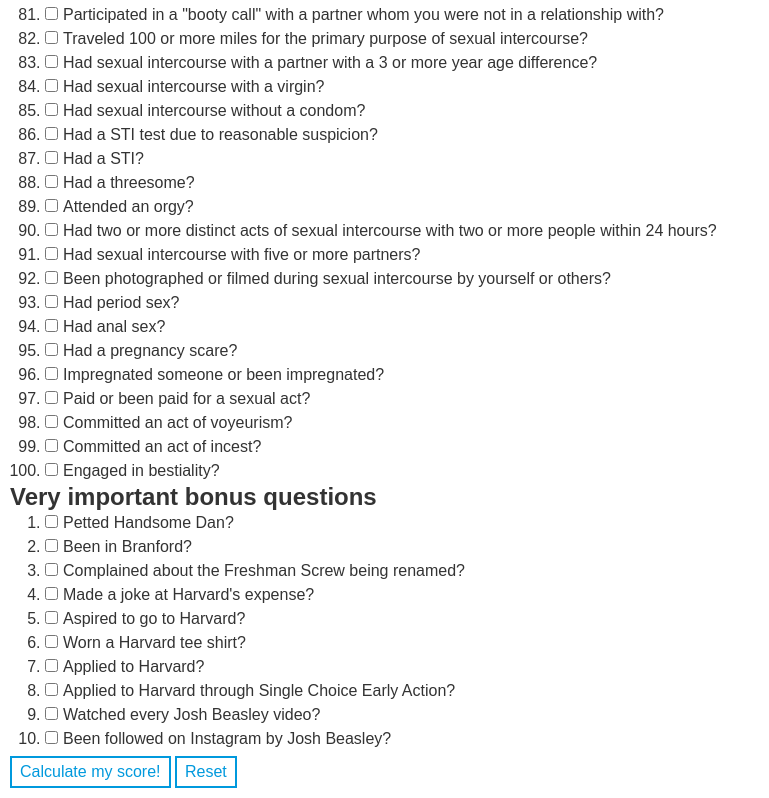
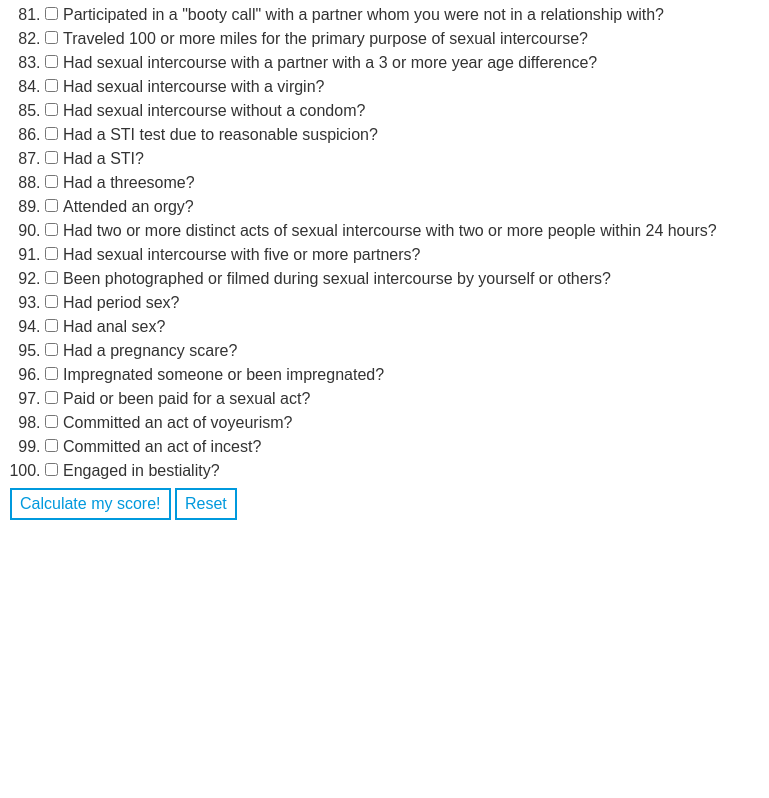
Before and after one commit to yalepuritytest/yalepuritytest.github.io, a plain HTML site: page index.html in a window 1280 px wide. Shown: the part 2000-2798 px from the top of the page, without its empty margins (0-769 px from the left). After the commit the page ends 2530 px from the top, so only its background shows below. Drawn offline with Linux system fonts and the light colour scheme; a web font is replaced by a local one.

Commit message:
Remove bonus questions

```diff
--- a/index.html
+++ b/index.html
@@ -10,8 +10,6 @@
         <div id="test" class="shown">
             <p>Caution: This is not a bucket list. Completion of all items on this test will likely result in death.</p>
             <ol id="list"></ol>
-            <h2>Very important bonus questions</h2>
-            <ol id="bonus"></ol>
             <button id="submit">Calculate my score!</button>
             <button id="reset">Reset</button>
         </div>
--- a/scripts.js
+++ b/scripts.js
@@ -45,18 +45,6 @@ const questions = [
     'Had period sex', 'Had anal sex', 'Had a pregnancy scare', 'Impregnated someone or been impregnated',
     'Paid or been paid for a sexual act', 'Committed an act of voyeurism', 'Committed an act of incest', 'Engaged in bestiality',
 ];
-const bonusQuestions = {
-    'Petted Handsome Dan': 5,
-    'Been in Branford': 5,
-    'Complained about the Freshman Screw being renamed': -1,
-    'Made a joke at Harvard\'s expense': 5,
-    'Aspired to go to Harvard': -3,
-    'Worn a Harvard tee shirt': -4,
-    'Applied to Harvard': -5,
-    'Applied to Harvard through Single Choice Early Action': -10,
-    'Watched every Josh Beasley video': 4,
-    'Been followed on Instagram by Josh Beasley': 8,
-}
 
 for (question of questions) {
     let li = document.createElement('li');
@@ -69,20 +57,6 @@ for (question of questions) {
     label.appendChild(text);
     li.appendChild(label);
     list.appendChild(li);
-}
-
-for (question of Object.keys(bonusQuestions)) {
-    let li = document.createElement('li');
-    let label = document.createElement('label');
-    let input = document.createElement('input');
-    let text = document.createTextNode(question + '?');
-    input.classList.add('checkbox');
-    input.type = 'checkbox';
-    input.points = bonusQuestions[question];
-    label.appendChild(input);
-    label.appendChild(text);
-    li.appendChild(label);
-    bonus.appendChild(li);
 }
 
 submit.onclick = function() {
```
